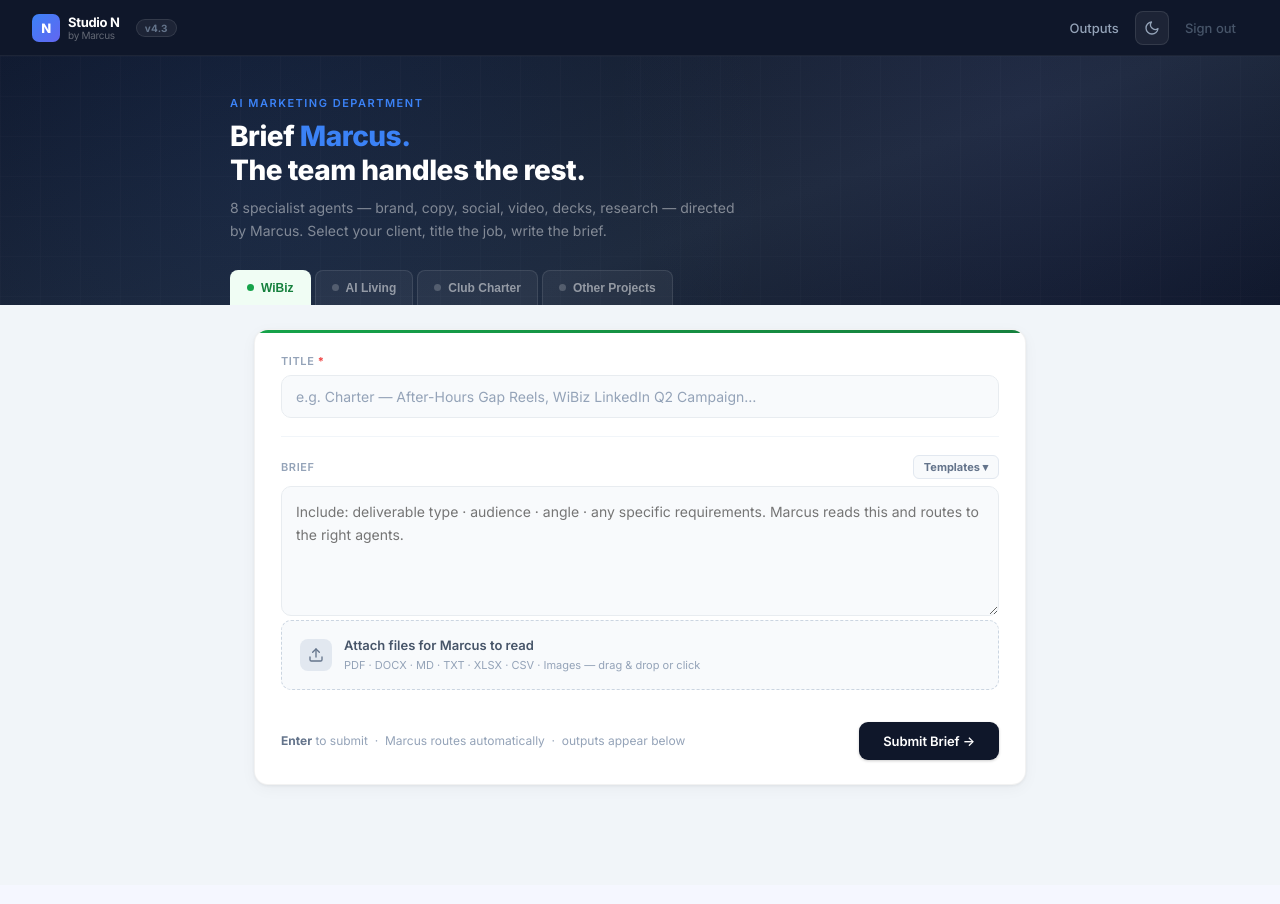
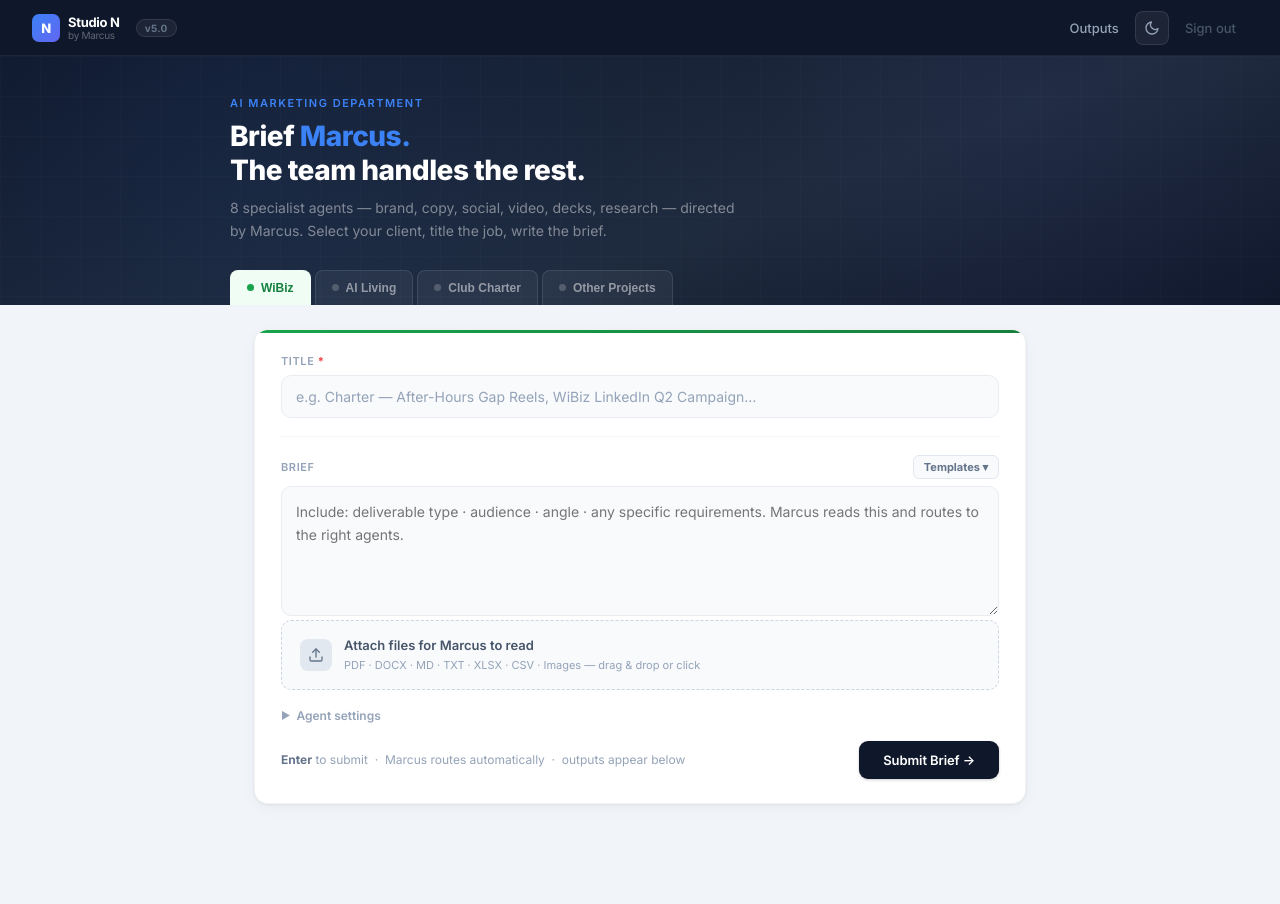
Before and after one commit to nickdcruz/studio-n, a FastAPI app: page / in a window 1280 px wide. Before the commit the page ends 788 px from the top, so only its background shows below. Run offline with FastAPI, Linux system fonts and the light colour scheme; the visitor is signed in with stand-in values (Sample User, id 1); some libraries are stand-ins or nearby versions.

Commit message:
Add star/pin, bulk archive, ZIP download, agent toggle, browser notifications, mobile layout
Co-Authored-By: Claude Sonnet 4.6 <noreply@anthropic.com>

```diff
--- a/app.py
+++ b/app.py
@@ -66,6 +66,11 @@ def init_db():
             created_at      TEXT DEFAULT (datetime('now'))
         )
     """)
+    try:
+        conn.execute("ALTER TABLE jobs ADD COLUMN archived INTEGER DEFAULT 0")
+        conn.commit()
+    except Exception:
+        pass
     conn.commit()
     conn.close()
     logging.info("DB ready at %s", DB_PATH)
@@ -98,10 +103,13 @@ def db_save_job(job_id: str, job: dict, assembled_content: dict = None):
     conn.commit()
     conn.close()
 
-def db_load_all_jobs() -> list[dict]:
+def db_load_all_jobs(show_archived: bool = False) -> list[dict]:
     conn = sqlite3.connect(DB_PATH)
     conn.row_factory = sqlite3.Row
-    rows = conn.execute("SELECT * FROM jobs ORDER BY created_at DESC").fetchall()
+    if show_archived:
+        rows = conn.execute("SELECT * FROM jobs WHERE archived=1 ORDER BY created_at DESC").fetchall()
+    else:
+        rows = conn.execute("SELECT * FROM jobs WHERE archived=0 OR archived IS NULL ORDER BY created_at DESC").fetchall()
     conn.close()
     result = []
     for r in rows:
@@ -1045,6 +1053,38 @@ _PAGE_STYLE = """
   .page-head { display:flex;align-items:baseline;justify-content:space-between;margin-bottom:16px; }
   .page-title { font-size:20px;font-weight:700; }
   .page-count { font-size:13px;color:#94a3b8; }
+  /* Star button */
+  .star-btn { background:none;border:none;cursor:pointer;font-size:16px;padding:0 2px;line-height:1;color:#cbd5e1;transition:color 0.15s;flex-shrink:0; }
+  .star-btn:hover { color:#f59e0b; }
+  .job-card.starred .star-btn { color:#f59e0b; }
+  /* Checkbox */
+  .job-check { width:15px;height:15px;cursor:pointer;flex-shrink:0;accent-color:#1e293b; }
+  /* Bulk archive bar */
+  .bulk-bar { display:none;position:sticky;bottom:20px;left:0;right:0;margin:0 auto;max-width:400px;
+    background:#1e293b;color:white;border-radius:12px;padding:12px 20px;
+    align-items:center;justify-content:space-between;gap:12px;
+    box-shadow:0 4px 20px rgba(0,0,0,0.3);z-index:50; }
+  .bulk-bar.visible { display:flex; }
+  .bulk-bar-label { font-size:13px;font-weight:600; }
+  .bulk-archive-btn { background:#ef4444;color:white;border:none;padding:7px 16px;border-radius:8px;
+    font-size:12px;font-weight:700;cursor:pointer;font-family:inherit;transition:background 0.15s; }
+  .bulk-archive-btn:hover { background:#dc2626; }
+  .bulk-cancel-btn { background:rgba(255,255,255,0.1);color:white;border:none;padding:7px 12px;border-radius:8px;
+    font-size:12px;font-weight:600;cursor:pointer;font-family:inherit;transition:background 0.15s; }
+  .bulk-cancel-btn:hover { background:rgba(255,255,255,0.2); }
+  /* ZIP button */
+  .zip-btn { font-size:11px;font-weight:700;padding:5px 11px;border-radius:6px;
+    background:#f0fdf4;color:#16a34a;text-decoration:none;white-space:nowrap;
+    border:1px solid #86efac;transition:all 0.15s; }
+  .zip-btn:hover { background:#dcfce7; }
+  /* Mobile responsive */
+  @media (max-width: 640px) {
+    nav { padding: 12px 16px; }
+    .container { padding: 16px 16px 60px; }
+    .job-card { padding: 16px 18px; }
+    .tab-bar { overflow-x: auto; flex-wrap: nowrap; -webkit-overflow-scrolling: touch; }
+    .search-input { font-size: 16px; }
+  }
   /* Dark mode */
   body.dark { background:#0b1120;color:#cbd5e1; }
   body.dark nav { background:#090f1c; }
@@ -1144,7 +1184,8 @@ async def extract_agents_from_analysis(analysis: str, brief: str) -> list[str]:
 # ── Job processor ─────────────────────────────────────────────────
 
 async def process_job(job_id: str, brief: str, title: str = "",
-                      client: str = "other", project_name: str = "") -> None:
+                      client: str = "other", project_name: str = "",
+                      allowed_agents: list[str] | None = None) -> None:
     q = _jobs[job_id]
 
     async def emit(ev: dict) -> None:
@@ -1212,6 +1253,8 @@ async def process_job(job_id: str, brief: str, title: str = "",
         await emit({"type": "marcus_analysis", "content": marcus_analysis})
 
         valid_s1 = [n for n in agents_needed if n in agent_briefs and n in VALID_AGENTS]
+        if allowed_agents:
+            valid_s1 = [n for n in valid_s1 if n in allowed_agents]
         if valid_s1:
             await emit({"type": "agents_identified", "agents": valid_s1})
             await emit({"type": "status",
@@ -1274,6 +1317,8 @@ async def process_job(job_id: str, brief: str, title: str = "",
         cascade_outputs: dict[str, str] = {}
         next_agents = [n for n in cascade_plan.get("next_agents", [])
                        if n in VALID_AGENTS and n not in stage1_outputs]
+        if allowed_agents:
+            next_agents = [n for n in next_agents if n in allowed_agents]
 
         if next_agents:
             await emit({"type": "cascade_start", "agents": next_agents})
@@ -1548,11 +1593,12 @@ async def parse_uploaded_file(filename: str, data: bytes) -> str:
 
 @app.post("/api/brief")
 async def start_brief(
-    brief:        str  = Form(...),
-    title:        str  = Form(...),
-    client_name:  str  = Form("other", alias="client"),
-    project_name: str  = Form(""),
-    files:        List[UploadFile] = File(default=[]),
+    brief:          str  = Form(...),
+    title:          str  = Form(...),
+    client_name:    str  = Form("other", alias="client"),
+    project_name:   str  = Form(""),
+    allowed_agents: str  = Form(""),
+    files:          List[UploadFile] = File(default=[]),
 ):
     brief        = brief.strip()
     title        = title.strip()
@@ -1563,6 +1609,12 @@ async def start_brief(
         return JSONResponse({"error": "Brief is empty"}, status_code=400)
     if not title:
         return JSONResponse({"error": "Title is required"}, status_code=400)
+
+    allowed_list: list[str] | None = None
+    if allowed_agents.strip():
+        allowed_list = [a.strip() for a in allowed_agents.split(",") if a.strip() in VALID_AGENTS]
+        if not allowed_list:
+            allowed_list = None
 
     # Parse uploaded files and append extracted content to the brief
     if files:
@@ -1578,8 +1630,54 @@ async def start_brief(
 
     job_id = str(uuid.uuid4())
     _jobs[job_id] = asyncio.Queue()
-    asyncio.create_task(process_job(job_id, brief, title=title, client=client_name, project_name=project_name))
+    asyncio.create_task(process_job(job_id, brief, title=title, client=client_name,
+                                    project_name=project_name, allowed_agents=allowed_list))
     return {"job_id": job_id}
+
+@app.post("/api/job/{job_id}/archive")
+async def archive_job(job_id: str):
+    conn = sqlite3.connect(DB_PATH)
+    conn.execute("UPDATE jobs SET archived=1 WHERE id=?", (job_id,))
+    conn.commit()
+    conn.close()
+    return {"ok": True}
+
+@app.post("/api/job/{job_id}/unarchive")
+async def unarchive_job(job_id: str):
+    conn = sqlite3.connect(DB_PATH)
+    conn.execute("UPDATE jobs SET archived=0 WHERE id=?", (job_id,))
+    conn.commit()
+    conn.close()
+    return {"ok": True}
+
+@app.get("/outputs/zip/{job_id}")
+async def zip_job(job_id: str):
+    import io
+    import zipfile
+    conn = sqlite3.connect(DB_PATH)
+    conn.row_factory = sqlite3.Row
+    row = conn.execute("SELECT title, assembled_files FROM jobs WHERE id=?", (job_id,)).fetchone()
+    conn.close()
+    if not row:
+        return JSONResponse({"error": "not found"}, status_code=404)
+    title = row["title"] or "job"
+    try:
+        af = json.loads(row["assembled_files"] or "{}")
+    except Exception:
+        af = {}
+    safe_title = re.sub(r"[^a-z0-9]+", "-", title[:40].lower()).strip("-") or "job"
+    buf = io.BytesIO()
+    with zipfile.ZipFile(buf, "w", zipfile.ZIP_DEFLATED) as zf:
+        for key, fname in af.items():
+            path = OUTPUTS_DIR / fname
+            if path.exists():
+                zf.write(path, fname)
+    buf.seek(0)
+    return StreamingResponse(
+        iter([buf.read()]),
+        media_type="application/zip",
+        headers={"Content-Disposition": f'attachment; filename="{safe_title}.zip"'},
+    )
 
 @app.get("/api/job/{job_id}")
 async def get_job(job_id: str):
@@ -1786,12 +1884,14 @@ async def outputs_page(request: Request):
     db_recover_missing_files()
 
     active_client = request.query_params.get("client", "all")
-    all_jobs = db_load_all_jobs()
-
-    # Also pull in any legacy .md files not in DB (backward compat)
-    db_ids = {j["id"] for j in all_jobs}
-
-    if active_client != "all":
+    show_archived = active_client == "archived"
+
+    all_jobs = db_load_all_jobs(show_archived=False)
+    archived_jobs = db_load_all_jobs(show_archived=True)
+
+    if show_archived:
+        jobs = archived_jobs
+    elif active_client != "all":
         jobs = [j for j in all_jobs if j.get("client") == active_client]
     else:
         jobs = all_jobs
@@ -1804,9 +1904,13 @@ async def outputs_page(request: Request):
         ("ai-living", "AI Living",    "#dbeafe", "#1d4ed8"),
         ("charter",   "Club Charter", "#fef9c3", "#a16207"),
         ("other",     "Other",        "#f1f5f9", "#475569"),
+        ("archived",  "Archived",     "#fee2e2", "#b91c1c"),
     ]
     for key, label, bg, fg in tab_defs:
-        cnt = len([j for j in all_jobs if key == "all" or j.get("client") == key])
+        if key == "archived":
+            cnt = len(archived_jobs)
+        else:
+            cnt = len([j for j in all_jobs if key == "all" or j.get("client") == key])
         is_active = key == active_client
         style = (f"background:{bg};color:{fg};border:2px solid {fg}40;"
                  if not is_active else
@@ -1834,6 +1938,7 @@ async def outputs_page(request: Request):
             ts     = job.get("timestamp", job.get("created_at", ""))[:16].replace("T", " ")
             cm     = CLIENT_META.get(client, CLIENT_META["other"])
             client_label = pname if (client == "other" and pname) else cm["label"]
+            is_archived = bool(job.get("archived", 0))
 
             # Agents used
             s1 = job.get("stage1_outputs", {})
@@ -1851,10 +1956,12 @@ async def outputs_page(request: Request):
             # Assembled files
             af = job.get("assembled_files", {})
             file_btns = ""
-            for key, fname in af.items():
-                fm = FILE_META.get(key, {"label": key, "bg": "#f1f5f9", "fg": "#475569"})
+            has_files = False
+            for fkey, fname in af.items():
+                fm = FILE_META.get(fkey, {"label": fkey, "bg": "#f1f5f9", "fg": "#475569"})
                 path = OUTPUTS_DIR / fname
                 if path.exists():
+                    has_files = True
                     if fname.endswith(".html"):
                         file_btns += (
                             f'<a href="/outputs/view/{fname}" target="_blank" '
@@ -1868,15 +1975,29 @@ async def outputs_page(request: Request):
                         f'background:#f8fafc;color:#64748b;text-decoration:none;white-space:nowrap;'
                         f'border:1px solid #e2e8f0;">⬇ {fname.rsplit(".",1)[-1].upper()}</a> '
                     )
+            # ZIP button
+            if has_files:
+                file_btns += f'<a href="/outputs/zip/{jid}" class="zip-btn">⬇ ZIP</a> '
+
+            # Archive/unarchive button
+            if is_archived:
+                archive_btn = f'<button onclick="unarchiveJob(\'{jid}\')" class="job-rebrief" style="color:#16a34a;">↑ Unarchive</button>'
+            else:
+                archive_btn = f'<button onclick="archiveJob(\'{jid}\')" class="job-rebrief" style="color:#b91c1c;">Archive</button>'
 
             brief_snippet = brief[:140] + "…" if len(brief) > 140 else brief
             # strip file attachment blocks from snippet
             if "\n\n--- Attached file:" in brief_snippet:
                 brief_snippet = brief_snippet.split("\n\n--- Attached file:")[0] + "…"
 
+            # Escape for HTML attributes
+            title_attr = title.lower().replace('"', '')
+            brief_attr = brief_snippet.lower().replace('"', '')
+
             body += f"""
-<div class="job-card" style="border-left:4px solid {cm['fg']}40;" data-title="{title.lower()}" data-brief="{brief_snippet.lower()}">
+<div class="job-card" id="card-{jid}" style="border-left:4px solid {cm['fg']}40;" data-id="{jid}" data-title="{title_attr}" data-brief="{brief_attr}">
   <div class="job-top">
+    <input type="checkbox" class="job-check" onchange="onCheckChange()" title="Select for bulk action">
     <div style="flex:1;min-width:0;">
       <div style="display:flex;align-items:center;gap:8px;flex-wrap:wrap;">
         <span class="job-title">{title}</span>
@@ -1885,11 +2006,13 @@ async def outputs_page(request: Request):
       <div class="job-ts">{ts}</div>
       <div class="job-brief-text">{brief_snippet}</div>
     </div>
+    <button class="star-btn" onclick="toggleStar('{jid}', this)" title="Star / pin this job">☆</button>
   </div>
   {"<div class='job-agents'>" + agent_chips + "</div>" if agent_chips else ""}
   <div class="job-files">
     {file_btns}
     <a href="/?rebrief={jid}" class="job-rebrief">↩ Re-brief</a>
+    {archive_btn}
   </div>
 </div>"""
 
@@ -1911,7 +2034,107 @@ async def outputs_page(request: Request):
   </div>
   <div id="jobs-list">{body}</div>
 </div>
+<div class="bulk-bar" id="bulk-bar">
+  <span class="bulk-bar-label" id="bulk-label">0 selected</span>
+  <div style="display:flex;gap:8px;">
+    <button class="bulk-cancel-btn" onclick="clearSelection()">Cancel</button>
+    <button class="bulk-archive-btn" onclick="bulkArchive()">Archive selected</button>
+  </div>
+</div>
 <script>
+// ── Star / Pin ────────────────────────────────────────────────
+var STARRED_KEY = 'studio_starred';
+function getStarred() {{
+  try {{ return JSON.parse(localStorage.getItem(STARRED_KEY) || '[]'); }} catch(e) {{ return []; }}
+}}
+function saveStarred(arr) {{ localStorage.setItem(STARRED_KEY, JSON.stringify(arr)); }}
+
+function toggleStar(jid, btn) {{
+  var starred = getStarred();
+  var idx = starred.indexOf(jid);
+  if (idx === -1) {{ starred.push(jid); btn.textContent = '★'; btn.closest('.job-card').classList.add('starred'); }}
+  else {{ starred.splice(idx, 1); btn.textContent = '☆'; btn.closest('.job-card').classList.remove('starred'); }}
+  saveStarred(starred);
+  sortCards();
+}}
+
+function sortCards() {{
+  var list = document.getElementById('jobs-list');
+  var cards = Array.from(list.querySelectorAll('.job-card'));
+  var starred = getStarred();
+  cards.sort(function(a, b) {{
+    var aS = starred.includes(a.dataset.id) ? 1 : 0;
+    var bS = starred.includes(b.dataset.id) ? 1 : 0;
+    return bS - aS;
+  }});
+  cards.forEach(function(c) {{ list.appendChild(c); }});
+}}
+
+function initStars() {{
+  var starred = getStarred();
+  document.querySelectorAll('.job-card').forEach(function(card) {{
+    var jid = card.dataset.id;
+    var btn = card.querySelector('.star-btn');
+    if (starred.includes(jid)) {{
+      card.classList.add('starred');
+      if (btn) btn.textContent = '★';
+    }}
+  }});
+  sortCards();
+}}
+
+// ── Bulk Archive ──────────────────────────────────────────────
+function onCheckChange() {{
+  var checked = document.querySelectorAll('.job-check:checked');
+  var bar = document.getElementById('bulk-bar');
+  var label = document.getElementById('bulk-label');
+  if (checked.length > 0) {{
+    bar.classList.add('visible');
+    label.textContent = checked.length + ' selected';
+  }} else {{
+    bar.classList.remove('visible');
+  }}
+}}
+
+function clearSelection() {{
+  document.querySelectorAll('.job-check:checked').forEach(function(cb) {{ cb.checked = false; }});
+  document.getElementById('bulk-bar').classList.remove('visible');
+}}
+
+async function archiveJob(jid) {{
+  await fetch('/api/job/' + jid + '/archive', {{method:'POST'}});
+  var card = document.getElementById('card-' + jid);
+  if (card) card.remove();
+  updateCount();
+}}
+
+async function unarchiveJob(jid) {{
+  await fetch('/api/job/' + jid + '/unarchive', {{method:'POST'}});
+  var card = document.getElementById('card-' + jid);
+  if (card) card.remove();
+  updateCount();
+}}
+
+async function bulkArchive() {{
+  var checked = document.querySelectorAll('.job-check:checked');
+  var ids = [];
+  checked.forEach(function(cb) {{ ids.push(cb.closest('.job-card').dataset.id); }});
+  for (var i = 0; i < ids.length; i++) {{
+    await fetch('/api/job/' + ids[i] + '/archive', {{method:'POST'}});
+    var card = document.getElementById('card-' + ids[i]);
+    if (card) card.remove();
+  }}
+  document.getElementById('bulk-bar').classList.remove('visible');
+  updateCount();
+}}
+
+function updateCount() {{
+  var visible = document.querySelectorAll('.job-card:not([style*="display: none"])').length;
+  var el = document.getElementById('result-count');
+  if (el) el.textContent = visible + ' job' + (visible !== 1 ? 's' : '') + ' · {total} total';
+}}
+
+// ── Search ────────────────────────────────────────────────────
 function filterJobs(q) {{
   q = q.toLowerCase().trim();
   var cards = document.querySelectorAll('.job-card');
@@ -1924,6 +2147,9 @@ function filterJobs(q) {{
   var el = document.getElementById('result-count');
   if (el) el.textContent = shown + ' job' + (shown !== 1 ? 's' : '') + ' · {total} total';
 }}
+
+// Init on load
+initStars();
 </script>
 </body></html>""")
 
--- a/templates/index.html
+++ b/templates/index.html
@@ -3,7 +3,7 @@
 <head>
   <meta charset="UTF-8">
   <meta name="viewport" content="width=device-width, initial-scale=1.0">
-  <title>Studio N — v4.3</title>
+  <title>Studio N — v5.0</title>
   <link href="https://fonts.googleapis.com/css2?family=Inter:wght@400;500;600;700;800&display=swap" rel="stylesheet">
   <style>
     * { box-sizing: border-box; margin: 0; padding: 0; }
@@ -587,6 +587,50 @@
     body.dark .ctab.active.ai      { background: #0c1a3a; color: #60a5fa; }
     body.dark .ctab.active.charter { background: #1c1400; color: #fbbf24; }
     body.dark .ctab.active.other-tab { background: #0f172a; color: #64748b; }
+
+    /* ── AGENT SETTINGS ──────────────────────────────────────── */
+    .agent-settings { margin-bottom: 18px; }
+    .agent-settings-toggle {
+      display: flex; align-items: center; gap: 6px; cursor: pointer;
+      font-size: 12px; font-weight: 600; color: #94a3b8; user-select: none;
+      margin-bottom: 0; transition: color 0.15s;
+    }
+    .agent-settings-toggle:hover { color: #64748b; }
+    .agent-settings-toggle .toggle-arrow {
+      font-size: 10px; transition: transform 0.2s;
+    }
+    .agent-settings-toggle.open .toggle-arrow { transform: rotate(90deg); }
+    .agent-chips-grid {
+      display: none; flex-wrap: wrap; gap: 6px; margin-top: 10px;
+    }
+    .agent-chips-grid.open { display: flex; }
+    .agent-toggle-chip {
+      font-size: 11px; font-weight: 700; padding: 5px 12px; border-radius: 20px;
+      border: 1px solid #e2e8f0; background: #0f172a; color: white;
+      cursor: pointer; transition: all 0.15s; white-space: nowrap; user-select: none;
+    }
+    .agent-toggle-chip.off { background: #f1f5f9; color: #94a3b8; border-color: #e2e8f0; }
+    body.dark .agent-toggle-chip { background: #1e293b; color: #e2e8f0; border-color: #334155; }
+    body.dark .agent-toggle-chip.off { background: #0b1120; color: #334155; border-color: #1e293b; }
+    body.dark .agent-settings-toggle { color: #334155; }
+    body.dark .agent-settings-toggle:hover { color: #475569; }
+
+    /* ── MOBILE ──────────────────────────────────────────────── */
+    @media (max-width: 640px) {
+      nav { padding: 0 16px; }
+      #version-badge { display: none; }
+      .nav-left { gap: 8px; }
+      .nav-right { gap: 2px; }
+      .hero { padding: 24px 16px 0; }
+      .hero-title { font-size: 22px; }
+      .client-bar { overflow-x: auto; flex-wrap: nowrap; -webkit-overflow-scrolling: touch; }
+      .container { padding: 16px 16px 60px; }
+      .brief-panel { padding: 18px 16px; }
+      .tpl-panel { position: fixed; left: 0; right: 0; bottom: 0; top: auto;
+        border-radius: 16px 16px 0 0; max-width: 100%; min-width: unset; }
+      .upload-zone { padding: 12px 14px; }
+      .brief-footer { flex-wrap: wrap; gap: 8px; }
+    }
   </style>
 </head>
 <body>
@@ -601,7 +645,7 @@
         <span class="nav-brand-sub">by Marcus</span>
       </div>
     </a>
-    <span class="version-badge">v4.3</span>
+    <span class="version-badge" id="version-badge">v5.0</span>
   </div>
   <div class="nav-right">
     <a href="/outputs" class="nav-link">Outputs</a>
@@ -701,6 +745,24 @@
       </div>
     </div>
     <div class="file-chips" id="file-chips"></div>
+
+    <!-- Agent settings -->
+    <div class="agent-settings" id="agent-settings">
+      <div class="agent-settings-toggle" id="agent-toggle-hdr" onclick="toggleAgentSettings()">
+        <span class="toggle-arrow">▶</span>
+        <span>Agent settings</span>
+      </div>
+      <div class="agent-chips-grid" id="agent-chips-grid">
+        <span class="agent-toggle-chip" data-agent="callum" onclick="toggleAgent(this)">Callum</span>
+        <span class="agent-toggle-chip" data-agent="priya" onclick="toggleAgent(this)">Priya</span>
+        <span class="agent-toggle-chip" data-agent="dante" onclick="toggleAgent(this)">Dante</span>
+        <span class="agent-toggle-chip" data-agent="suki" onclick="toggleAgent(this)">Suki</span>
+        <span class="agent-toggle-chip" data-agent="felix" onclick="toggleAgent(this)">Felix</span>
+        <span class="agent-toggle-chip" data-agent="nadia" onclick="toggleAgent(this)">Nadia</span>
+        <span class="agent-toggle-chip" data-agent="zara" onclick="toggleAgent(this)">Zara</span>
+        <span class="agent-toggle-chip" data-agent="reeva" onclick="toggleAgent(this)">Reeva</span>
+      </div>
+    </div>
 
     <div class="brief-footer">
       <span class="hint">
@@ -1026,6 +1088,10 @@ function handleEvent(e) {
       document.getElementById('save-notice-text').textContent =
         `Saved · view in Outputs under ${activeClient === 'other' ? (document.getElementById('project-name').value || 'Other Projects') : activeClient === 'ai-living' ? 'AI Living' : activeClient.charAt(0).toUpperCase() + activeClient.slice(1)}.`;
       document.getElementById('save-notice').classList.add('visible');
+      if (document.hidden && 'Notification' in window && Notification.permission === 'granted') {
+        const jobTitle = document.getElementById('job-title').value.trim() || 'Job';
+        new Notification('Studio N — Job complete', { body: jobTitle + ' is ready.', icon: '/favicon.ico' });
+      }
       break;
     case 'error':
       document.getElementById('status-text').textContent = 'Error: ' + ev.message;
@@ -1166,6 +1232,34 @@ function toggleDark() {
   }
 })();
 
+// ── Agent settings ────────────────────────────────────────────────
+function toggleAgentSettings() {
+  const hdr = document.getElementById('agent-toggle-hdr');
+  const grid = document.getElementById('agent-chips-grid');
+  hdr.classList.toggle('open');
+  grid.classList.toggle('open');
+}
+
+function toggleAgent(chip) {
+  chip.classList.toggle('off');
+}
+
+function getSelectedAgents() {
+  const chips = document.querySelectorAll('.agent-toggle-chip');
+  const selected = [];
+  chips.forEach(function(c) {
+    if (!c.classList.contains('off')) selected.push(c.dataset.agent);
+  });
+  return selected;
+}
+
+// ── Browser notifications ─────────────────────────────────────────
+(function() {
+  if ('Notification' in window && Notification.permission === 'default') {
+    Notification.requestPermission();
+  }
+})();
+
 // ── File upload ───────────────────────────────────────────────────
 let selectedFiles = [];
 
@@ -1233,6 +1327,7 @@ async function submitBrief() {
     fd.append('title', title);
     fd.append('client', activeClient);
     fd.append('project_name', projectName);
+    fd.append('allowed_agents', getSelectedAgents().join(','));
     for (const f of selectedFiles) fd.append('files', f);
 
     const resp = await fetch('/api/brief', { method: 'POST', body: fd });
```
